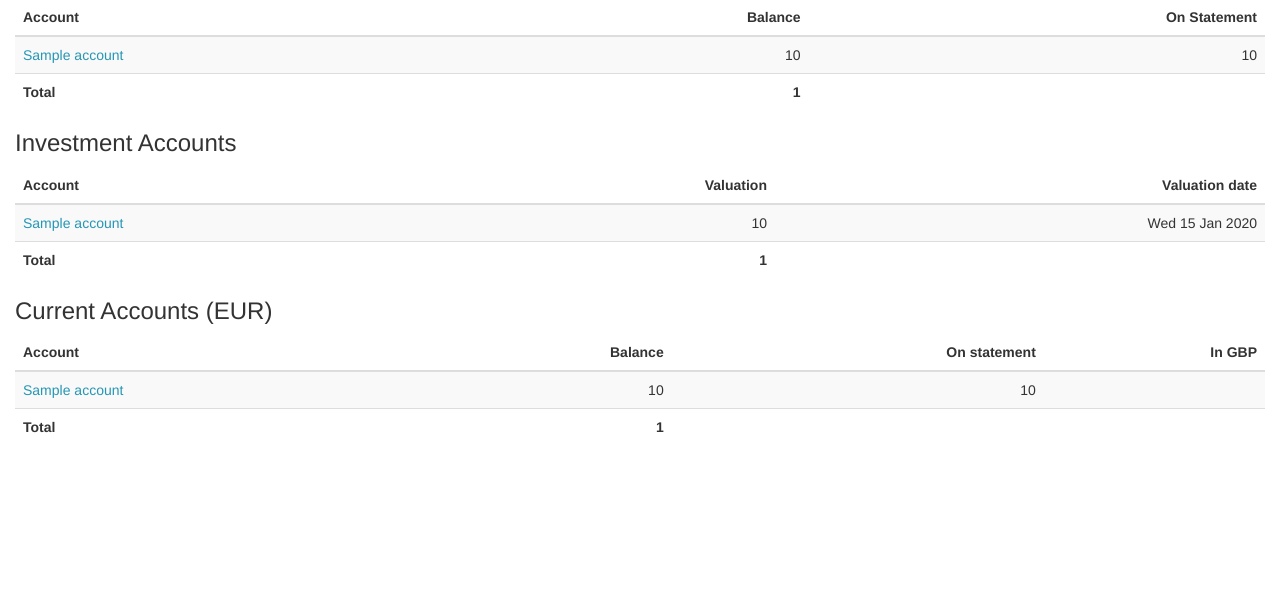
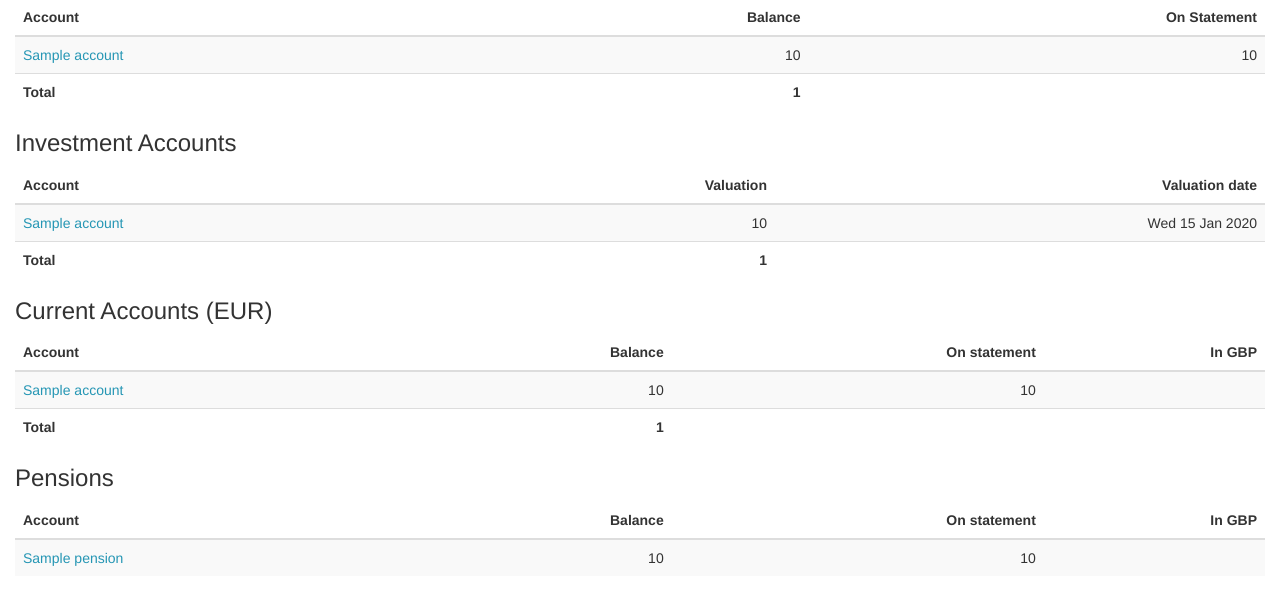
Before and after one commit to alexlittle/django-money, a Django app: template money/templates/money/home.html in a window 1280 px wide. Shown: the part 107-712 px from the top of the page. Run offline with Django 3.2, Linux system fonts and the light colour scheme; the template is opened without the code that fills it: most values are stand-ins (such as "Sample title", 1, 10 or a date in 2020); some libraries are stand-ins or nearby versions.

```diff
--- a/money/templates/money/home.html
+++ b/money/templates/money/home.html
@@ -95,4 +95,32 @@
 		</tfoot>
 </table>
 
+
+<h3>Pensions</h3>
+<div class="table-responsive">
+	<table class="table table-striped">
+		<thead>
+			<tr>
+				<th>{% trans 'Account' %}</th>
+				<th class="number">{% trans 'Balance' %}</th>
+				<th class="number">{% trans 'On statement' %}</th>
+				<th class="number">{% trans 'In GBP' %}</th>
+			</tr>
+		</thead>
+		<tbody>
+
+
+{% for p in pensions %}
+       <tr>
+			<td><a href="{% url 'money_account' p.id %}">{{ p.name }}</a></td>
+			<td class="number">{{ b.balance|intcomma }}</td>
+			<td class="number">{{ b.account.on_statement|intcomma }}</td>
+			<td class="number">&nbsp;</td>
+		</tr>
+{% endfor %}
+
+</tbody>
+</table>
+
+
 {% endblock %}
--- a/money/templates/money/reports/graph.html
+++ b/money/templates/money/reports/graph.html
@@ -18,6 +18,7 @@
 		data.addColumn('number', "{% trans 'Total' %}");
 		data.addColumn('number', "{% trans 'Valuation GBP' %}");
 		data.addColumn('number', "{% trans 'Standard GBP' %}");
+		data.addColumn('number', "{% trans 'Standard EUR' %}");
 		data.addRows( {{ balances|length }} );
 
 		{% for b in balances %}
@@ -25,6 +26,7 @@
 			data.setValue({{ forloop.counter0 }},1,{{ b.total }});
 			data.setValue({{ forloop.counter0 }},2,{{ b.valuation_gbp }});
 			data.setValue({{ forloop.counter0 }},3,{{ b.non_valuation_gbp }});
+			data.setValue({{ forloop.counter0 }},4,{{ b.non_valuation_eur }});
 		{% endfor %}
 
         var chart = new google.visualization.LineChart(document.getElementById('graph_div'));
--- a/money/views.py
+++ b/money/views.py
@@ -44,13 +44,16 @@ def home_view(request):
         b['account'] = Account.objects.get(pk=b['account'])
         total_eur += b['balance']
 
+    pensions = Account.objects.filter(pension=True).order_by('name')
+
     return render_to_response('money/home.html',
                               {'balances_gbp': balances_gbp,
                                'total_gbp': total_gbp,
                                'balances_invest': balances_invest,
                                'total_invest': total_invest,
                                'balances_eur': balances_eur,
-                               'total_eur': total_eur,},
+                               'total_eur': total_eur,
+                               'pensions': pensions,},
                               context_instance=RequestContext(request))
 
 def account_view(request, account_id):
```
Also changed, not shown: money/reports/views.py (+13 -8 lines).
